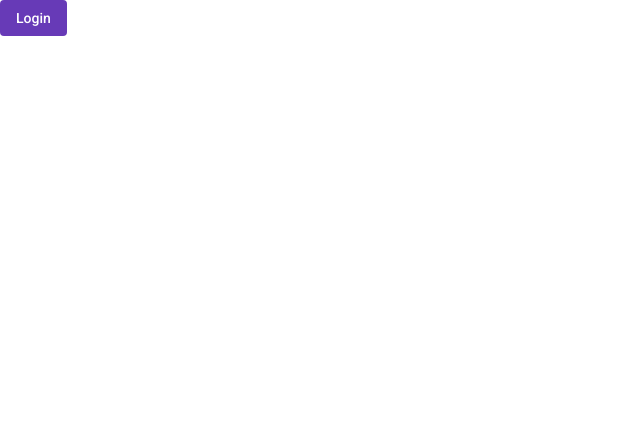
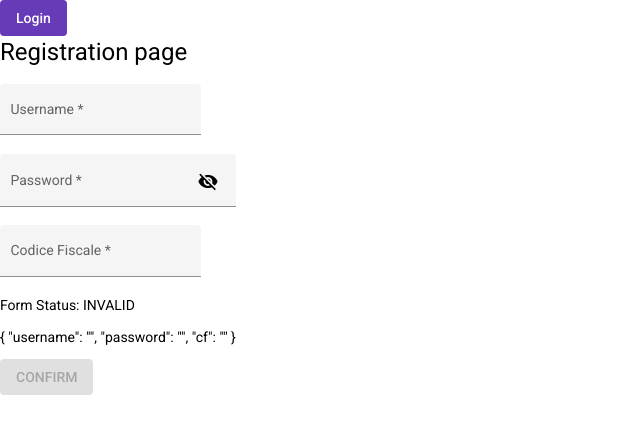
Before and after one commit to iTzMTHW/Login-Memos, an Angular app: page /registrazione in a window 1280 px wide. Shown: the top 434 px of the page, without its empty margins (0-640 px from the left). Built offline with nearby package versions, Linux system fonts and the light colour scheme.

Commit message:
Registrazione funzionante

```diff
--- a/db.json
+++ b/db.json
@@ -5,6 +5,18 @@
       "username": "matbar",
       "password": "Matteoo!",
       "cf": "BRLMTT02C02F799B"
+    },
+    {
+      "username": "MarioRossi",
+      "password": "MarioRossi!",
+      "cf": "RSSMRA00M08F205P",
+      "id": 2
+    },
+    {
+      "username": "LuigiB",
+      "password": "LuigiBianchi!",
+      "cf": "BNCLGU88M08H501S",
+      "id": 3
     }
   ],
   "memo": [
--- a/src/app/components/login/login.component.html
+++ b/src/app/components/login/login.component.html
@@ -41,18 +41,18 @@
 
   <mat-form-field appearance="fill">
     <mat-label>Codice Fiscale</mat-label>
-    <input matInput id="codiceFiscale" formControlName="codiceFiscale">
+    <input matInput id="cf" formControlName="cf">
   </mat-form-field>
 
   <span
     class="errore"
-    *ngIf="loginUtente.get('codiceFiscale')?.hasError('required') && loginUtente.get('codiceFiscale')?.touched">
+    *ngIf="loginUtente.get('cf')?.hasError('required') && loginUtente.get('cf')?.touched">
     CF must be entered
   </span>
 
   <span
     class="errore"
-    *ngIf="loginUtente.get('codiceFiscale')?.errors && loginUtente.get('codiceFiscale')?.dirty && loginUtente.get('codiceFiscale')?.hasError('valueNotCorrect')">
+    *ngIf="loginUtente.get('cf')?.errors && loginUtente.get('cf')?.dirty && loginUtente.get('cf')?.hasError('valueNotCorrect')">
     Wrong CF format
   </span>
 
--- a/src/app/components/login/login.component.ts
+++ b/src/app/components/login/login.component.ts
@@ -32,11 +32,12 @@ export class LoginComponent implements OnInit {
   }
 
   datiUsername() {
-    this.serv.utente(this.loginUtente.get('username')?.value!, this.loginUtente.get('password')?.value!, this.loginUtente.get('codiceFiscale')?.value!)
+    this.serv.utente(this.loginUtente.get('username')?.value!, this.loginUtente.get('password')?.value!, this.loginUtente.get('cf')?.value!)
     .subscribe((res: any) => {
       this.users = res
       // console.log(res);
       console.log(this.users);
+      console.log(res.length)
 
       if (res.length > 0)
         console.log("Login effettuato")
--- a/src/app/components/registrazione/registrazione.component.html
+++ b/src/app/components/registrazione/registrazione.component.html
@@ -1 +1,67 @@
 <button mat-flat-button color="primary" class="spazioSuperiore" (click)="vaiLogin()">Login</button>
+
+<h1>Registration page</h1>
+<div [formGroup]="loginUtente">
+
+  <mat-form-field appearance="fill">
+    <mat-label>Username</mat-label>
+    <input matInput id="username" formControlName="username">
+  </mat-form-field>
+
+  <span
+    class="errore"
+    *ngIf="loginUtente.get('username')?.hasError('minlength')">
+    The username is too short
+  </span>
+
+  <span
+    class="errore"
+    *ngIf="loginUtente.get('username')?.hasError('required') && loginUtente.get('username')?.touched">
+    The username must be entered
+  </span>
+  <br>
+
+  <mat-form-field appearance="fill">
+    <mat-label>Password</mat-label>
+    <input id="password" formControlName="password" matInput [type]="hide ? 'password' : 'text'">
+    <button mat-icon-button matSuffix (click)="hide = !hide" [attr.aria-label]="'Hide password'" [attr.aria-pressed]="hide">
+      <mat-icon>{{hide ? 'visibility_off' : 'visibility'}}</mat-icon>
+    </button>
+  </mat-form-field>
+
+  <span
+    class="errore"
+    *ngIf="loginUtente.get('password')?.errors && loginUtente.get('password')?.dirty && loginUtente.get('password')?.hasError('formatoErrato')">
+    Wrong password format
+  </span>
+  <span
+    class="errore"
+    *ngIf="loginUtente.get('password')?.hasError('required') && loginUtente.get('password')?.touched">
+    Password must be entered
+  </span>
+  <br>
+
+  <mat-form-field appearance="fill">
+    <mat-label>Codice Fiscale</mat-label>
+    <input matInput id="cf" formControlName="cf">
+  </mat-form-field>
+
+  <span
+    class="errore"
+    *ngIf="loginUtente.get('cf')?.hasError('required') && loginUtente.get('cf')?.touched">
+    CF must be entered
+  </span>
+
+  <span
+    class="errore"
+    *ngIf="loginUtente.get('cf')?.errors && loginUtente.get('cf')?.dirty && loginUtente.get('cf')?.hasError('valueNotCorrect')">
+    Wrong CF format
+  </span>
+
+</div>
+
+<p>Form Status: {{ loginUtente.status }}</p>
+<p>{{ loginUtente.value | json }}</p>
+
+<button mat-flat-button color="primary" [disabled]="loginUtente.invalid" (click)="effettuaRegistrazione()">CONFIRM</button>
+<br>
--- a/src/app/components/registrazione/registrazione.component.scss
+++ b/src/app/components/registrazione/registrazione.component.scss
@@ -0,0 +1,4 @@
+.errore {
+  color: red;
+  margin-left: 5px;
+}
--- a/src/app/components/registrazione/registrazione.component.ts
+++ b/src/app/components/registrazione/registrazione.component.ts
@@ -1,5 +1,7 @@
+import { ChiamataHttpService } from './../../services/chiamata-http.service';
 import { Router } from '@angular/router';
 import { Component, OnInit } from '@angular/core';
+import { myForm } from 'src/app/form';
 
 @Component({
   selector: 'app-registrazione',
@@ -7,8 +9,11 @@ import { Component, OnInit } from '@angular/core';
   styleUrls: ['./registrazione.component.scss']
 })
 export class RegistrazioneComponent implements OnInit {
+  hide = true
+  loginUtente : any = myForm()
+  users : any[] = []
 
-  constructor(private router : Router) { }
+  constructor(private router : Router, private serv : ChiamataHttpService) { }
 
   ngOnInit(): void {
   }
@@ -17,4 +22,21 @@ export class RegistrazioneComponent implements OnInit {
     this.router.navigateByUrl('')
   }
 
+  effettuaRegistrazione() {
+    this.serv.utente(this.loginUtente.get('username')?.value!, this.loginUtente.get('password')?.value!, this.loginUtente.get('cf')?.value!)
+    .subscribe((res: any) => {
+      this.users = res
+      // console.log(res);
+      console.log(this.users);
+
+      if (res.length == 0) {
+        this.serv.addUser(this.loginUtente.value).subscribe((result: any)=>{
+          console.log(result)
+        })
+        console.log("Registrazione effettuata")
+      } else
+        alert("Utente già registrato")
+
+    });
+  }
 }
--- a/src/app/form.ts
+++ b/src/app/form.ts
@@ -4,7 +4,7 @@ export function myForm() {
   return new FormBuilder().group({
     username: new FormControl('', [Validators.required, Validators.minLength(3)]),
     password: new FormControl('', [Validators.required, controlloPass()]),
-    codiceFiscale: new FormControl('', [Validators.required, controlloCF()])
+    cf: new FormControl('', [Validators.required, controlloCF()])
   });
 }
 
--- a/src/app/services/chiamata-http.service.ts
+++ b/src/app/services/chiamata-http.service.ts
@@ -1,5 +1,6 @@
 import { HttpClient } from '@angular/common/http';
 import { Injectable } from '@angular/core';
+import { catchError, Observable } from 'rxjs';
 
 @Injectable({
   providedIn: 'root'
@@ -18,5 +19,9 @@ export class ChiamataHttpService {
     return this.http.get<any>(this.url + '?username=' + username + '&password=' + password + '&cf=' + codiceFiscale)
   }
 
+  addUser(data : any): Observable<any> {
+    return this.http.post<any>(this.url, data)
+  }
+
 
 }
```
